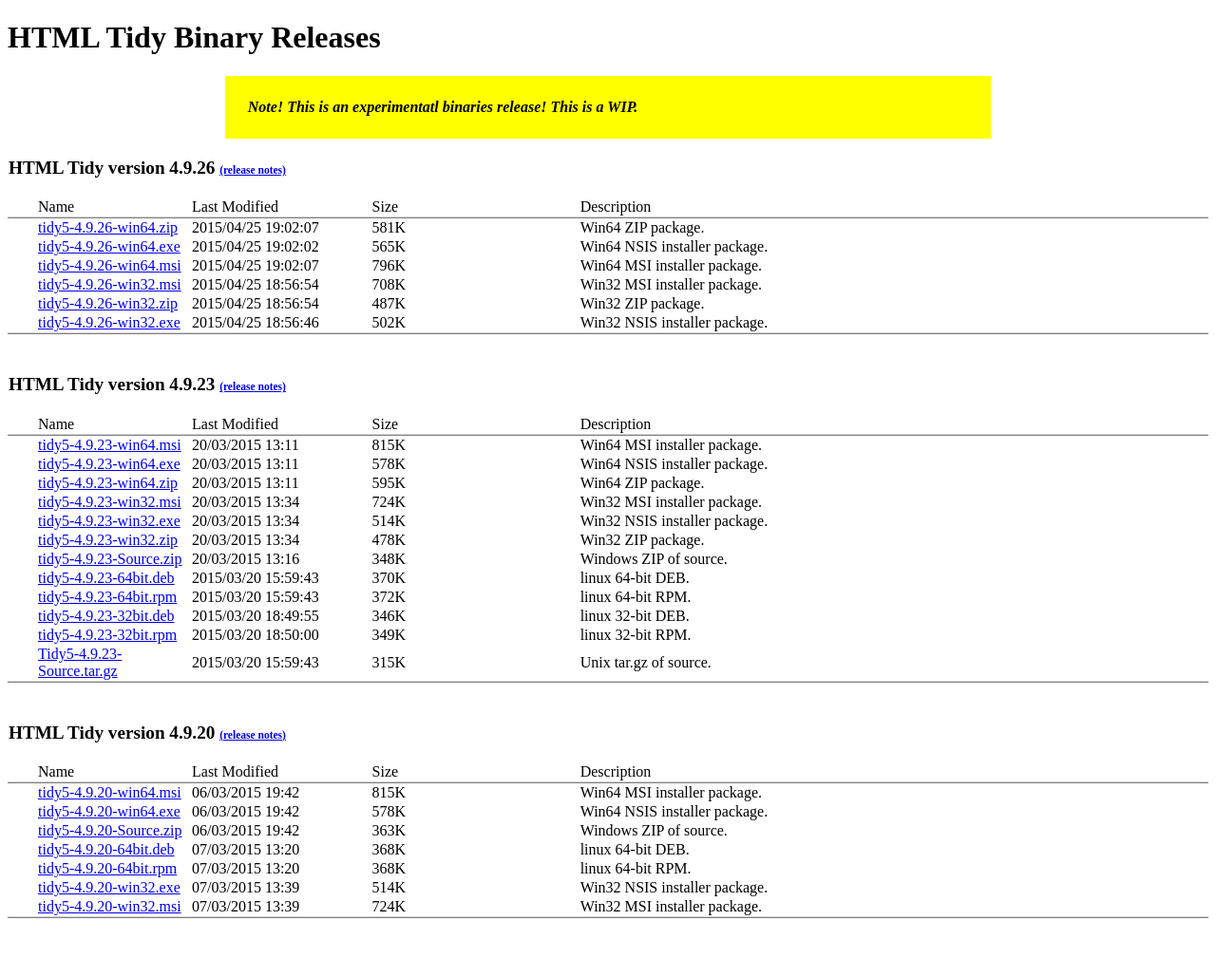
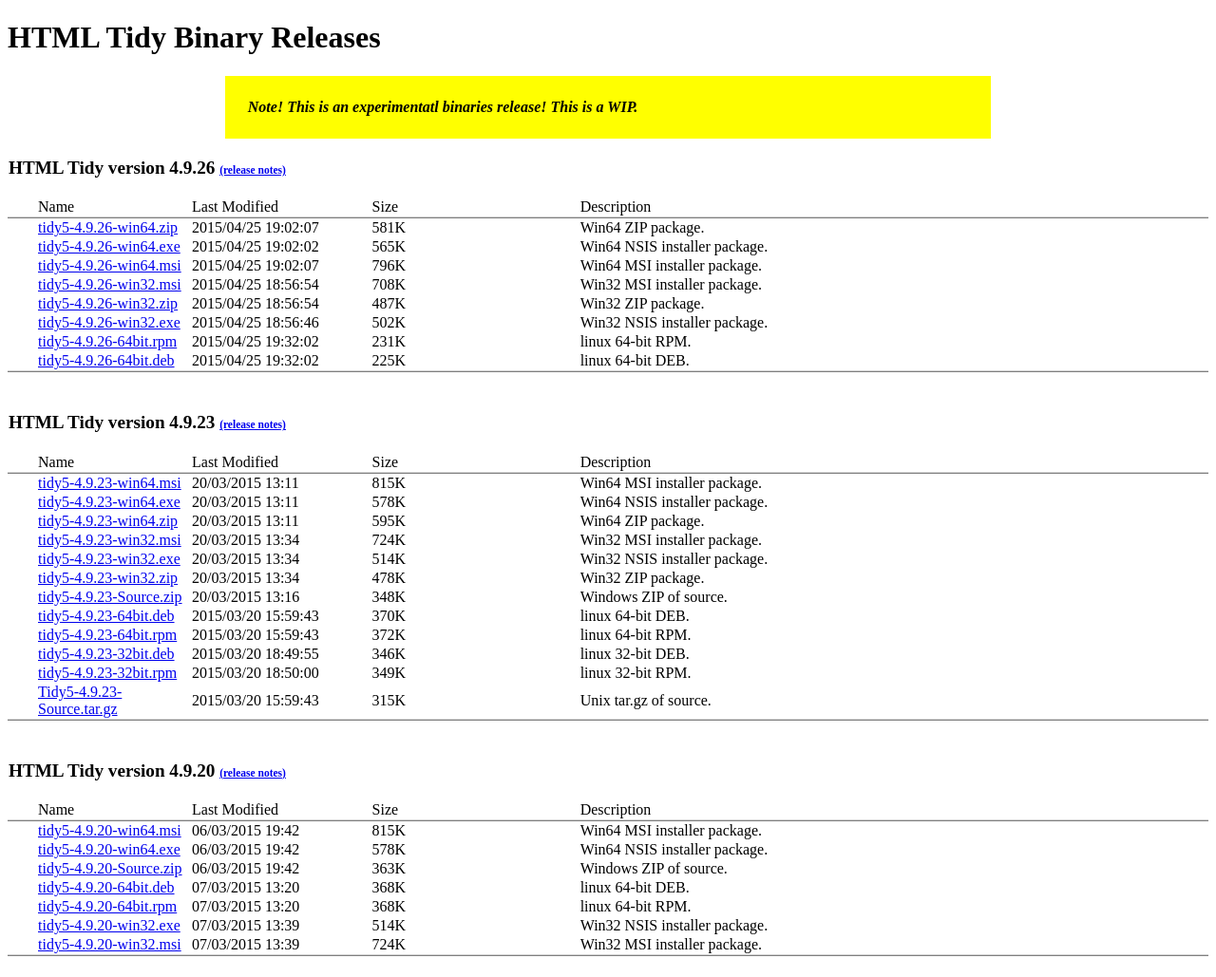
Before and after one commit to htacg/html-tidy.org.binaries, a Jekyll site: the page built from index.html, in a window 1280 px wide. Shown: the whole page at 95% size. Built offline with Jekyll 4.4.1, drawn with Linux system fonts in a browser that asks for light colours; before the commit the page ends 989 px from its top, so only the background shows below that.

Commit message:
add rpm and deb binaries

```diff
--- a/_data/tidy.yml
+++ b/_data/tidy.yml
@@ -31,6 +31,16 @@
       filesize: 502K
       modified: 2015/04/25 18:56:46
       describe: Win32 NSIS installer package.
+
+    - filename: tidy5-4.9.26-64bit.rpm
+      filesize: 231K
+      modified: 2015/04/25 19:32:02
+      describe: linux 64-bit RPM.
+
+    - filename: tidy5-4.9.26-64bit.deb
+      filesize: 225K
+      modified: 2015/04/25 19:32:02
+      describe: linux 64-bit DEB.
 
 - path: tidy-4.9.23
   heading: "HTML Tidy version 4.9.23"
```
